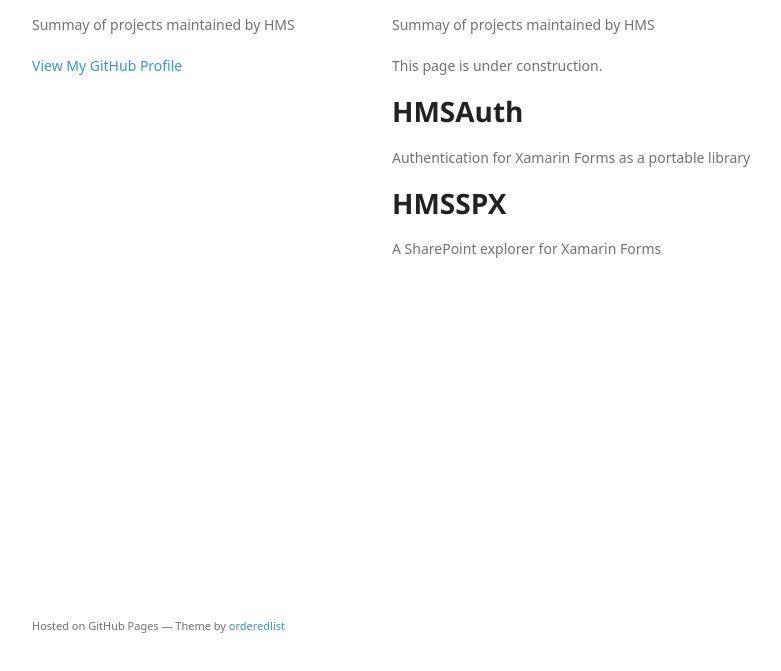
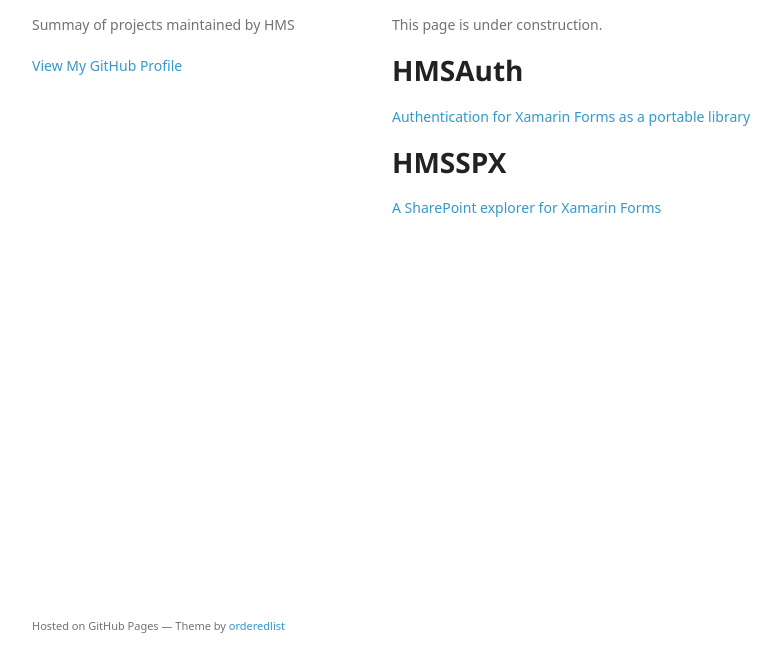
Before and after one commit to helmuttheis/helmuttheis.github.io, a plain HTML site: page index.html in a window 1280 px wide. Shown: the part 95-766 px from the top of the page, without its empty margins (178-959 px from the left). Drawn offline with Linux system fonts and the light colour scheme; a web font is replaced by a local one.

Commit message:
Initial commit

```diff
--- a/index.html
+++ b/index.html
@@ -26,20 +26,19 @@
         <h1>
 <a id="hms" class="anchor" href="#hms" aria-hidden="true"><span aria-hidden="true" class="octicon octicon-link"></span></a>HMS</h1>
 
-<p>Summay of projects maintained by HMS</p>
-
 <p>This page is under construction.</p>
 
 <h1>
 <a id="hmsauth" class="anchor" href="#hmsauth" aria-hidden="true"><span aria-hidden="true" class="octicon octicon-link"></span></a>HMSAuth</h1>
 
-<p>Authentication for Xamarin Forms as a portable library</p>
+<p><a href="https://github.com/helmuttheis/hmsauth">Authentication for Xamarin Forms as a portable library</a></p>
 
 <h1>
 <a id="hmsspx" class="anchor" href="#hmsspx" aria-hidden="true"><span aria-hidden="true" class="octicon octicon-link"></span></a>HMSSPX</h1>
 
-<p>A SharePoint explorer for Xamarin Forms</p>
-      </section>
+<p><a href="https://github.com/helmuttheis/hmsspx">A SharePoint explorer for Xamarin Forms</a></p>
+
+</section>
       <footer>
         <p><small>Hosted on GitHub Pages &mdash; Theme by <a href="https://github.com/orderedlist">orderedlist</a></small></p>
       </footer>
```
